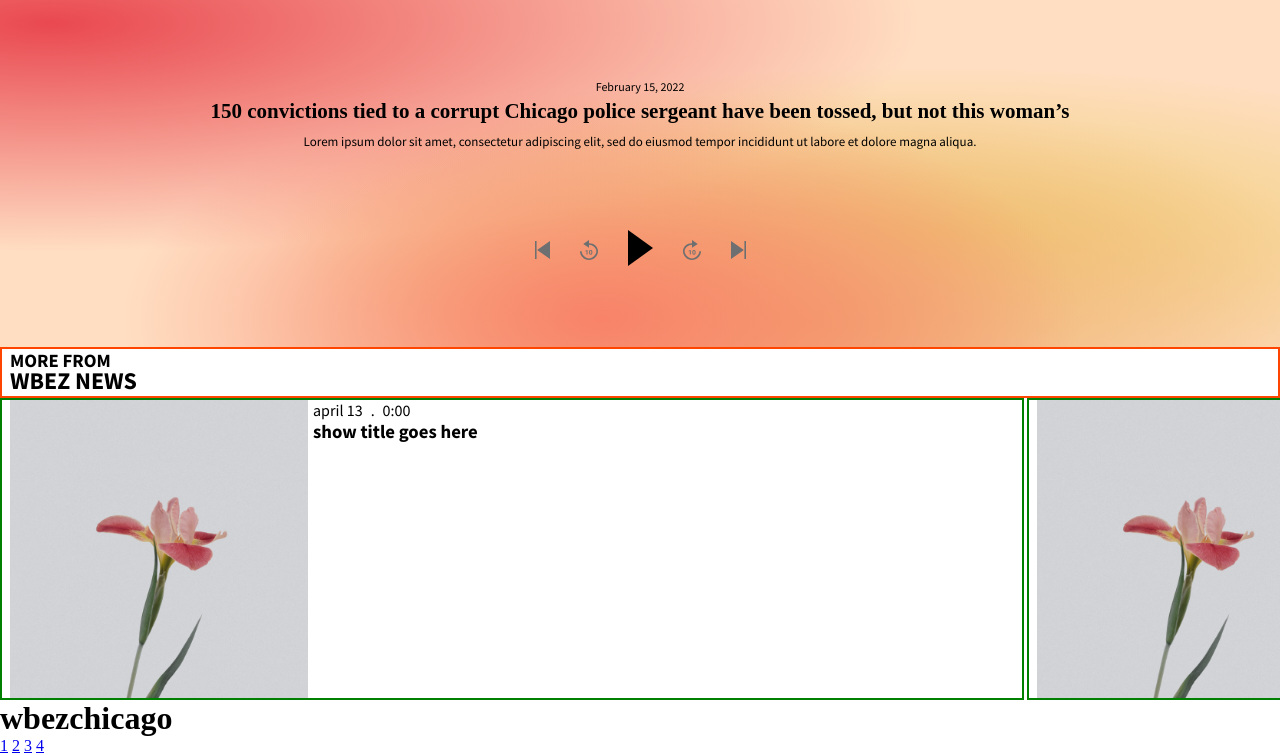
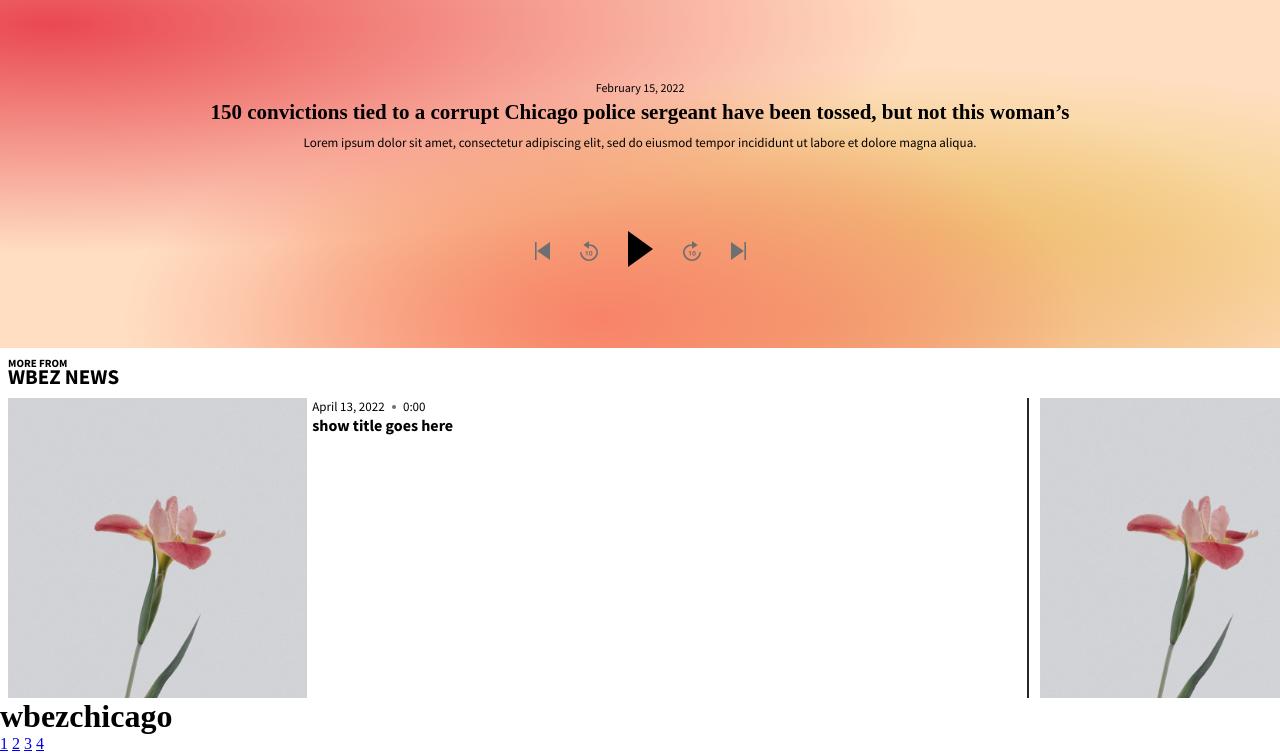
Before and after one commit to jhontiveros/wbez, a plain HTML site: page audio-first/index.html in a window 1280 px wide. Shown: the part 58-813 px from the top of the page. Drawn offline with Linux system fonts and the light colour scheme; a script that the page names is missing; a web font is replaced by a local one.

Commit message:
CSS additions

```diff
--- a/audio-first/index.html
+++ b/audio-first/index.html
@@ -57,30 +57,32 @@
                     <img src="media/flower.jpg" alt="#">
                     <div class="show-content">
                         <div class="show-details">
-                            <p>april 13</p>
-                            <p>.</p>
+                            <p>April 13, 2022</p>
+                            <img src="media/dot.svg" alt="">
                             <p>0:00</p>
                         </div>
                         <h3>show title goes here</h3>
                     </div>
                 </div>
+                <div class="line-break"></div>
                 <div class="show">
                     <img src="media/flower.jpg" alt="#">
                     <div class="show-content">
                         <div class="show-details">
-                            <p>april 13</p>
-                            <p>.</p>
+                            <p>April 13, 2022</p>
+                            <img src="media/dot.svg" alt="">
                             <p>0:00</p>
                         </div>
                         <h3>show title goes here</h3>
                     </div>
                 </div>
+                <div class="line-break"></div>
                 <div class="show">
                     <img src="media/flower.jpg" alt="#">
                     <div class="show-content">
                         <div class="show-details">
-                            <p>april 13</p>
-                            <p>.</p>
+                            <p>April 13, 2022</p>
+                            <img src="media/dot.svg" alt="">
                             <p>0:00</p>
                         </div>
                         <h3>show title goes here</h3>
--- a/audio-first/style.css
+++ b/audio-first/style.css
@@ -149,8 +149,7 @@ nav {
 }
 
 .carousel-title {
-    border: 2px solid orangered;
-    padding-left: .5em;
+    padding: .5em;
 }
 
 .carousel-title h2, h3 {
@@ -159,6 +158,11 @@ nav {
 
 .carousel-title h2 {
     margin-top: -.3em;
+    font-size: 21px;
+}
+
+.carousel-title h3 {
+    font-size: 11px;
 }
 
 .carousel-cards {
@@ -178,7 +182,6 @@ nav {
 }
 
 .show {
-    border: 2px solid green;
     width: 80%;
 
     display: flex;
@@ -191,12 +194,30 @@ nav {
     padding-left: .5em;
 }
 
+.show-content h3, p {
+    font-family: var(--font-paragraph);
+}
+
+.show-content h3 {
+    font-size: 16px;
+    gap: 7px;
+}
+
+.show-content p {
+    font-size: 13px;
+}
+
 .show-details {
     display: flex;
-    gap: 8px;
+    gap: 7px;
     align-items: center;
 }
 
-.show-content p, h3 {
-    font-family: var(--font-paragraph);
+.show-details img {
+    width: 3%;
+    padding: 0;
 }
+
+.line-break {
+    border-left: 2px solid #272727;
+}
```
Also changed, not shown: audio-first/email.svg (added), audio-first/fb.svg (added), audio-first/link.svg (added), audio-first/media/dot.svg (added), audio-first/twitter.svg (added).
